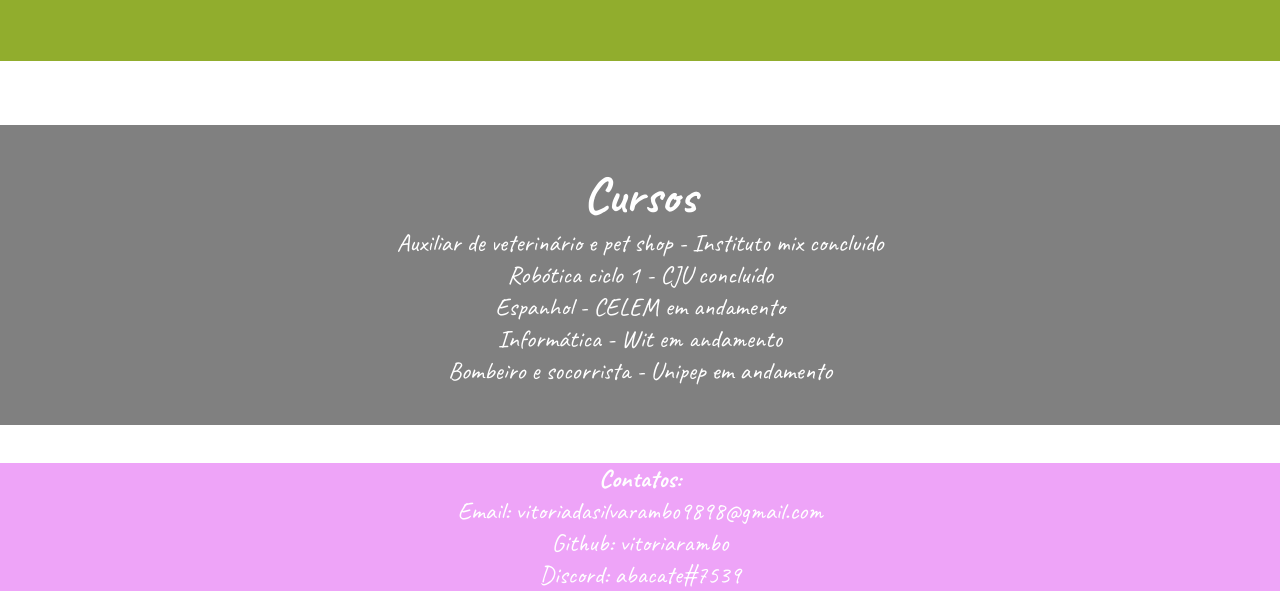
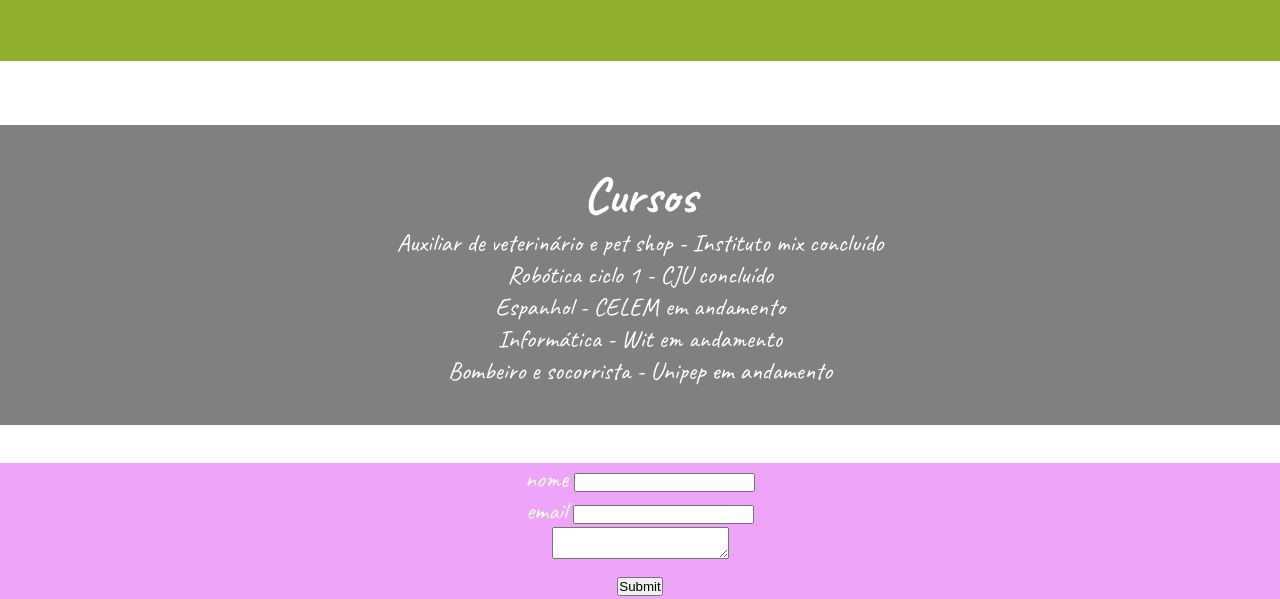
Before and after one commit to vitoriarambo/vitoriarambo, a plain HTML site: page index.html in a window 1280 px wide. Shown: the part 2073-2672 px from the top of the page. Drawn offline with nearby package versions, Linux system fonts and the light colour scheme.

Commit message:
Update index.html

```diff
--- a/index.html
+++ b/index.html
@@ -6,6 +6,7 @@
     <meta name="viewport" content="width=device-width, initial-scale=1.0">
     <title>Potifólio Vitoria Rambo</title>
     <link rel="stylesheet" href="style.css">
+<script src="https://unpkg.com/ionicons@latest/dist/ionicons.js"></script>
 </head>
 <body>
     <header>
@@ -18,7 +19,6 @@
             </div>
         </nav>
     </header>
-
     <main>
         <section id="sobre-mim" class="sobre-mim">
             <div class="fundosobremim">
@@ -55,17 +55,26 @@
             </div>
 
         </section>
-       <footer id="contatos">
-            <div class="fundo-contatos">
-                <h1 class="titulos" style="font-size: 25px;">Contatos:</h1>
-                <ul>
-                    <li>Email: vitoriadasilvarambo9898@gmail.com</li>
-                    <li>Github: vitoriarambo</li>
-                    <li>Discord: abacate#7539</li>
-                </ul>
+       <footer id="contatos" >
+        <form class="fundo-contatos">
+            <div>
+                 <label for="name">nome</label>
+                <input type="text" name="name">
             </div>
+            <div>
+                <label for="email">email</label>
+                 <input type="email" name="email">
+            </div>
+            <div>
+         <textarea name="comentarios" id="comentarios"></textarea>
+            </div>
+            <div>
+                    <input type="submit" onclick="Enviar()">
+            </div>
+
+   </form>
+ </div>
         </footer>
     </main>
-
 </body>
 </html>
```
